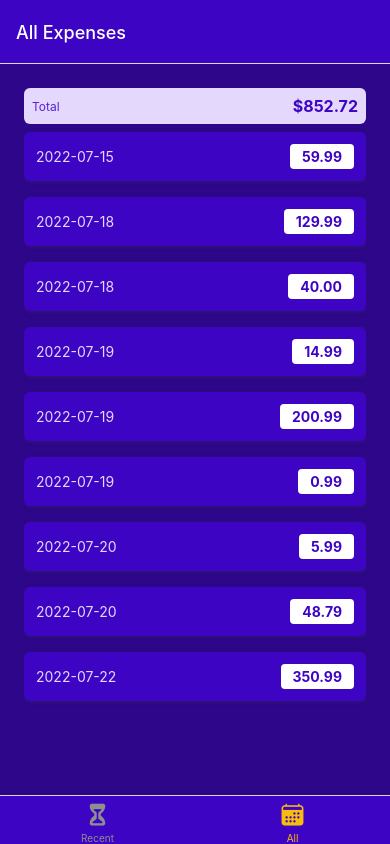
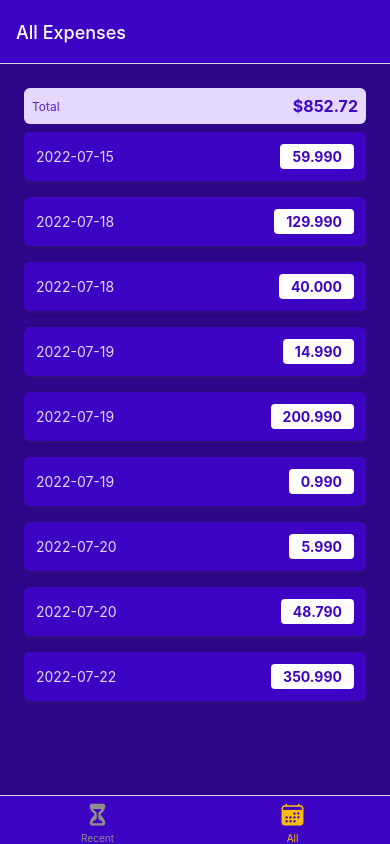
Before and after one commit to irina-vas/Expenses_app_react_native, a React Native app: screen /AllExpenses in a window 390 px wide. Built offline with nearby package versions, Linux system fonts and the light colour scheme.

Commit message:
initial commit

```diff
--- a/components/ExpensesOutput/ExpenseItem.js
+++ b/components/ExpensesOutput/ExpenseItem.js
@@ -11,7 +11,7 @@ export const ExpensesItem = ({ description, date, amount }) => {
           <Text style={styles.textBase}>{getFormattedDate(date)}</Text>
         </View>
         <View style={styles.amountContainer}>
-          <Text style={styles.amount}>{amount.toFixed(2)}</Text>
+          <Text style={styles.amount}>{amount.toFixed(3)}</Text>
         </View>
       </View>
     </Pressable>
```
